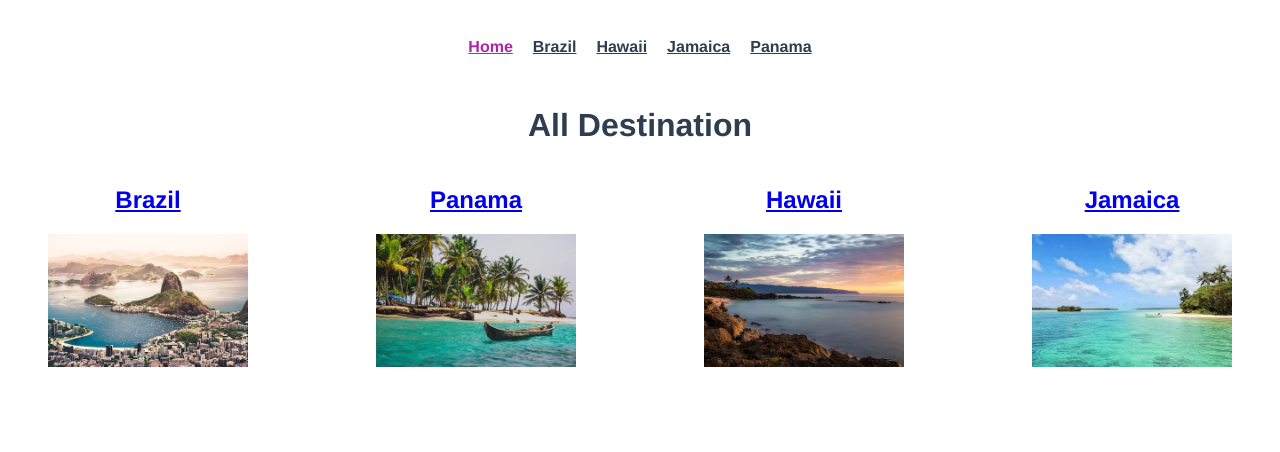
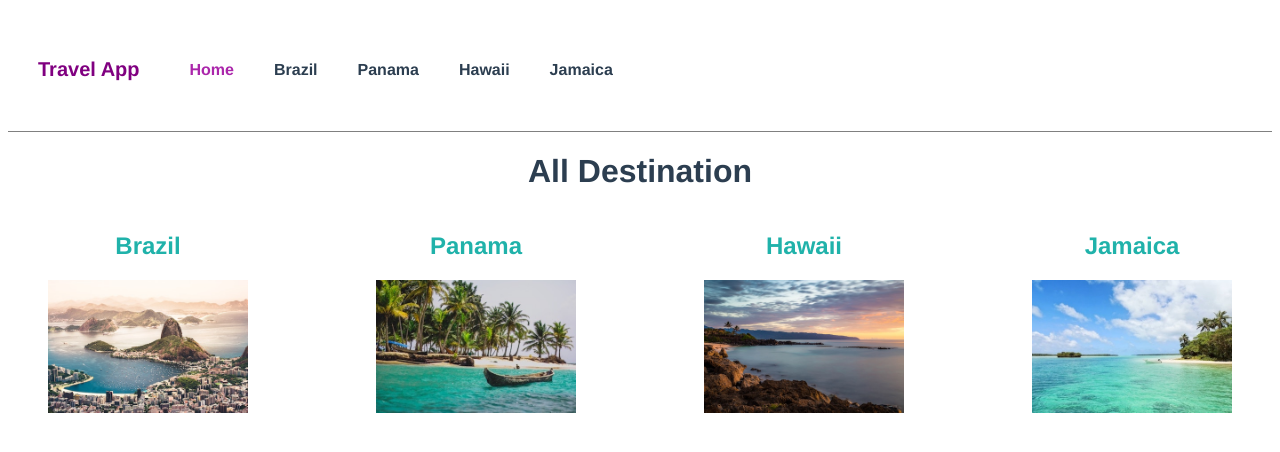
Before and after one commit to curder/vue-router-demo, a Vue app: page / in a window 1280 px wide. Shown: the top 452 px of the page. Built offline with nearby package versions, Linux system fonts and the light colour scheme.

Commit message:
refactor our route params

```diff
--- a/src/App.vue
+++ b/src/App.vue
@@ -1,7 +1,7 @@
 <template>
   <div id="app">
     <the-navigation></the-navigation>
-    <router-view/>
+    <router-view :key="$route.path" />
   </div>
 </template>
 <script>
--- a/src/components/TheNavigation.vue
+++ b/src/components/TheNavigation.vue
@@ -1,14 +1,72 @@
 <template>
   <div id="nav">
-    <router-link to="/">Home</router-link>
-    <router-link :to="{ name: 'brazil' }">Brazil</router-link>
-    <router-link :to="{ name: 'hawaii' }">Hawaii</router-link>
-    <router-link :to="{ name: 'jamaica' }">Jamaica</router-link>
-    <router-link :to="{ name: 'panama' }">Panama</router-link>
+    <p class="logo">Travel App</p>
+    <ul class="nav-links">
+      <li class="links">
+        <router-link to="/">Home</router-link>
+      </li>
+      <li
+        v-for="destination in destinations"
+        :key="destination.name"
+        class="links"
+      >
+        <router-link
+          :to="{ name: 'DestinationDetails', params: { id: destination.id } }"
+          v-text="destination.name"
+        ></router-link>
+      </li>
+    </ul>
   </div>
 </template>
 <script>
+import store from "@/store";
+
 export default {
-  //
+  data() {
+    return {
+      destinationId: this.$route.params.id,
+      destinations: store.destinations
+    };
+  }
+};
+</script>
+<style scoped>
+#nav {
+  display: flex;
+  align-items: center;
+  position: sticky;
+  top: 0;
+  background-color: white;
+  border-bottom: 1px solid grey;
+  z-index: 1;
 }
-</script>
+
+#nav a {
+  color: #2c3e50;
+  text-decoration: none;
+  font-weight: bold;
+}
+
+#nav a.active-class {
+  color: #ab26ab;
+}
+
+.nav-links {
+  display: flex;
+}
+
+.links {
+  padding-right: 20px;
+  list-style: none;
+}
+
+.links:hover {
+  text-decoration: underline;
+}
+
+.logo {
+  font-size: 20px;
+  color: purple;
+  font-weight: bold;
+}
+</style>
--- a/src/router/index.js
+++ b/src/router/index.js
@@ -9,35 +9,6 @@ const routes = [
     path: "/",
     name: "Home",
     component: Home
-  },
-  {
-    path: "/about",
-    name: "About",
-    // route level code-splitting
-    // this generates a separate chunk (about.[hash].js) for this route
-    // which is lazy-loaded when the route is visited.
-    component: () => import(/* webpackChunkName: "about" */ "../views/About")
-  },
-  {
-    path: "/brazil",
-    name: "brazil",
-    component: () => import(/* webpackChunkName: "brazil" */ "../views/Brazil")
-  },
-  {
-    path: "/hawaii",
-    name: "hawaii",
-    component: () => import(/* webpackChunkName: "hawaii" */ "../views/Hawaii")
-  },
-  {
-    path: "/jamaica",
-    name: "jamaica",
-    component: () =>
-      import(/* webpackChunkName: "jamaica" */ "../views/Jamaica")
-  },
-  {
-    path: "/panama",
-    name: "panama",
-    component: () => import(/* webpackChunkName: "panama" */ "../views/Panama")
   },
   {
     path: "/details/:id",
--- a/src/views/About.vue
+++ /dev/null
@@ -1,5 +0,0 @@
-<template>
-  <div class="about">
-    <h1>This is an about page</h1>
-  </div>
-</template>
--- a/src/views/Brazil.vue
+++ /dev/null
@@ -1,5 +0,0 @@
-<template>
-  <div>
-    <h2>Brazil</h2>
-  </div>
-</template>
--- a/src/views/Hawaii.vue
+++ /dev/null
@@ -1,11 +0,0 @@
-<template>
-  <div>
-    <h2>Hawaii</h2>
-  </div>
-</template>
-
-<script>
-export default {
-  //
-}
-</script>
--- a/src/views/Home.vue
+++ b/src/views/Home.vue
@@ -3,11 +3,15 @@
     <h1>All Destination</h1>
     <div class="destinations">
       <div v-for="destination in destinations" :key="destination.name">
-        <router-link :to="{name: 'DestinationDetails', params: { id: destination.id }}">
+        <router-link
+          :to="{ name: 'DestinationDetails', params: { id: destination.id } }"
+        >
           <h2>{{ destination.name }}</h2>
         </router-link>
         <figure>
-          <router-link :to="{name: 'DestinationDetails', params: { id: destination.id }}">
+          <router-link
+            :to="{ name: 'DestinationDetails', params: { id: destination.id } }"
+          >
             <img
               :src="require(`@/assets/${destination.image}`)"
               :alt="destination.name"
@@ -45,4 +49,12 @@ img {
   display: flex;
   justify-content: space-between;
 }
+a {
+  color: lightseagreen;
+  text-decoration: none;
+}
+a:hover,
+a:visited {
+  text-decoration: underline;
+}
 </style>
--- a/src/views/Jamaica.vue
+++ /dev/null
@@ -1,11 +0,0 @@
-<template>
-  <div>
-    <h2>Jamaica</h2>
-  </div>
-</template>
-
-<script>
-export default {
-  //
-}
-</script>
--- a/src/views/Panama.vue
+++ /dev/null
@@ -1,11 +0,0 @@
-<template>
-  <div>
-    <h2>Panama</h2>
-  </div>
-</template>
-
-<script>
-export default {
-//
-}
-</script>
```
